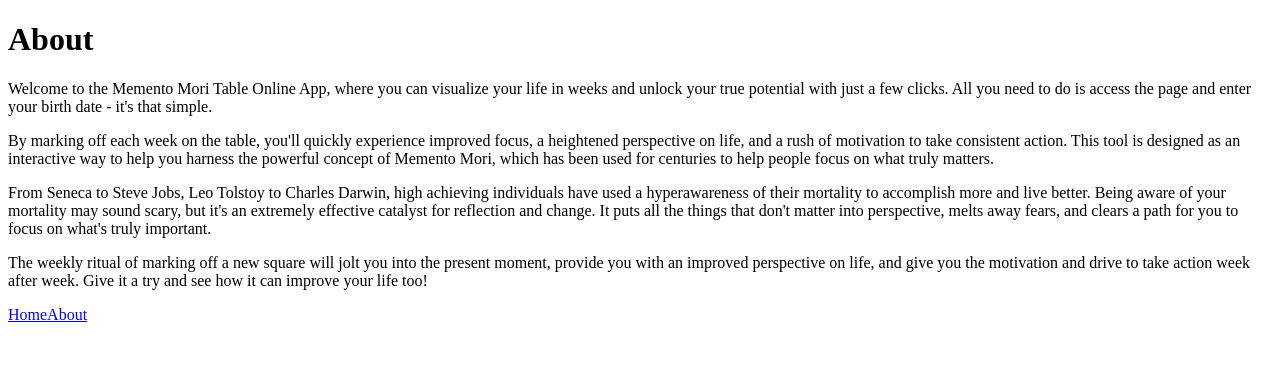
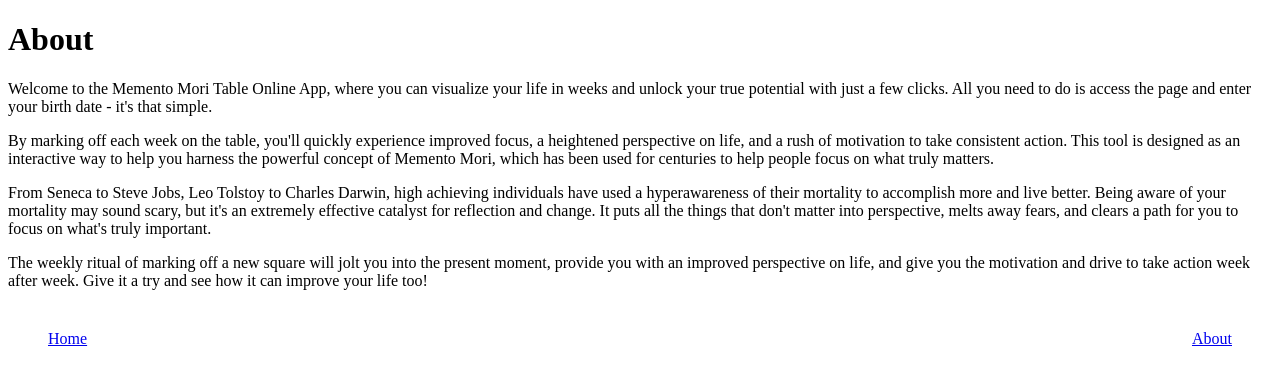
Before and after one commit to ld3nl/memento-mori, a Next.js app: page /about in a window 1280 px wide. Shown: the top 382 px of the page. Built offline with nearby package versions, Linux system fonts and the light colour scheme.

Commit message:
simple nav

```diff
--- a/components/Nav/Nav.module.scss
+++ b/components/Nav/Nav.module.scss
@@ -1,3 +1,5 @@
 .nav {
-  display: block;
+  margin: 2.5rem;
+  display: flex;
+  justify-content: space-between;
 }
--- a/components/Nav/Nav.tsx
+++ b/components/Nav/Nav.tsx
@@ -9,7 +9,7 @@ type Props = {
 
 const Nav: React.FunctionComponent<Props> = ({ className }) => {
   const items = [
-    { title: "Home", url: "home" },
+    { title: "Home", url: "/" },
     { title: "About", url: "/about" },
   ];
 
```
